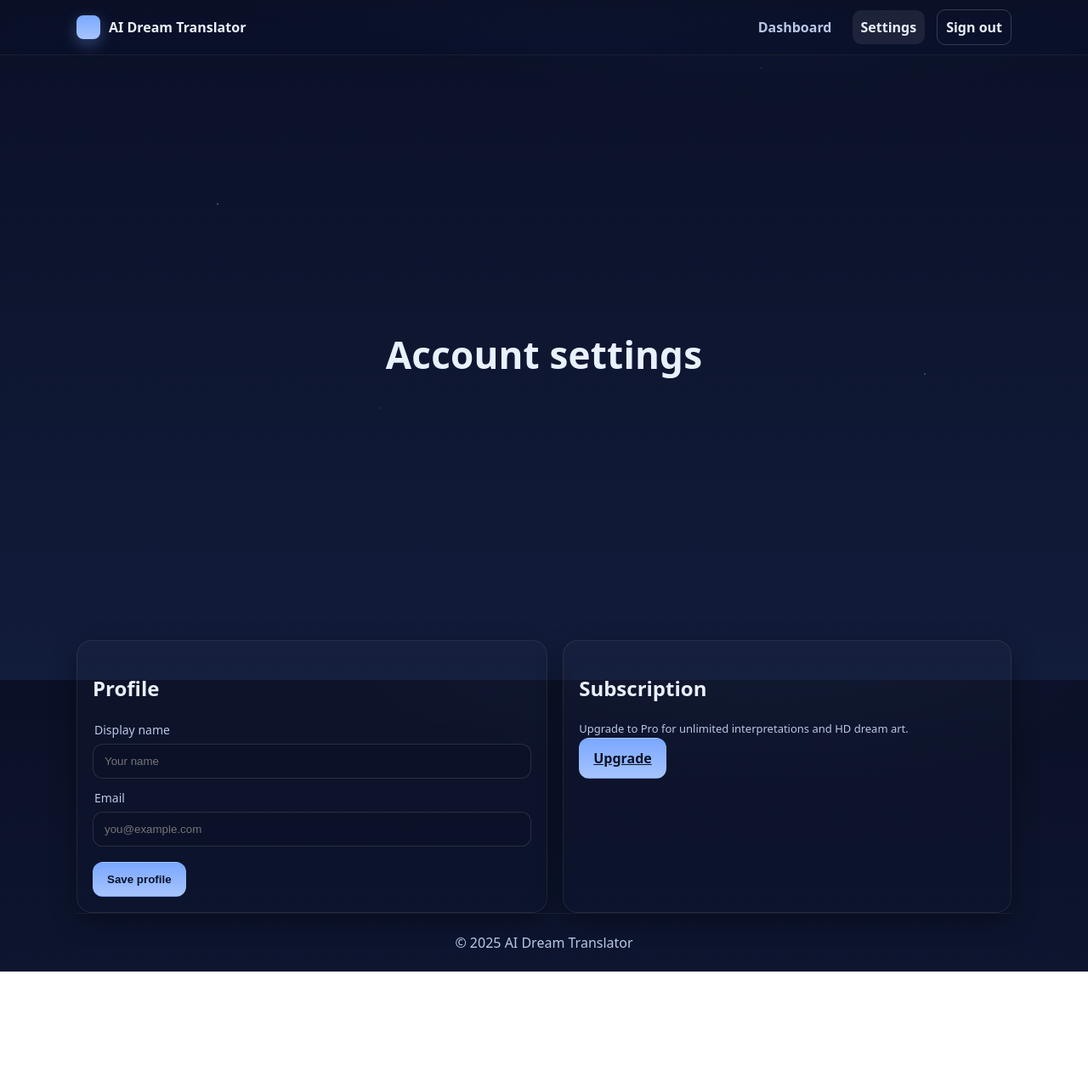
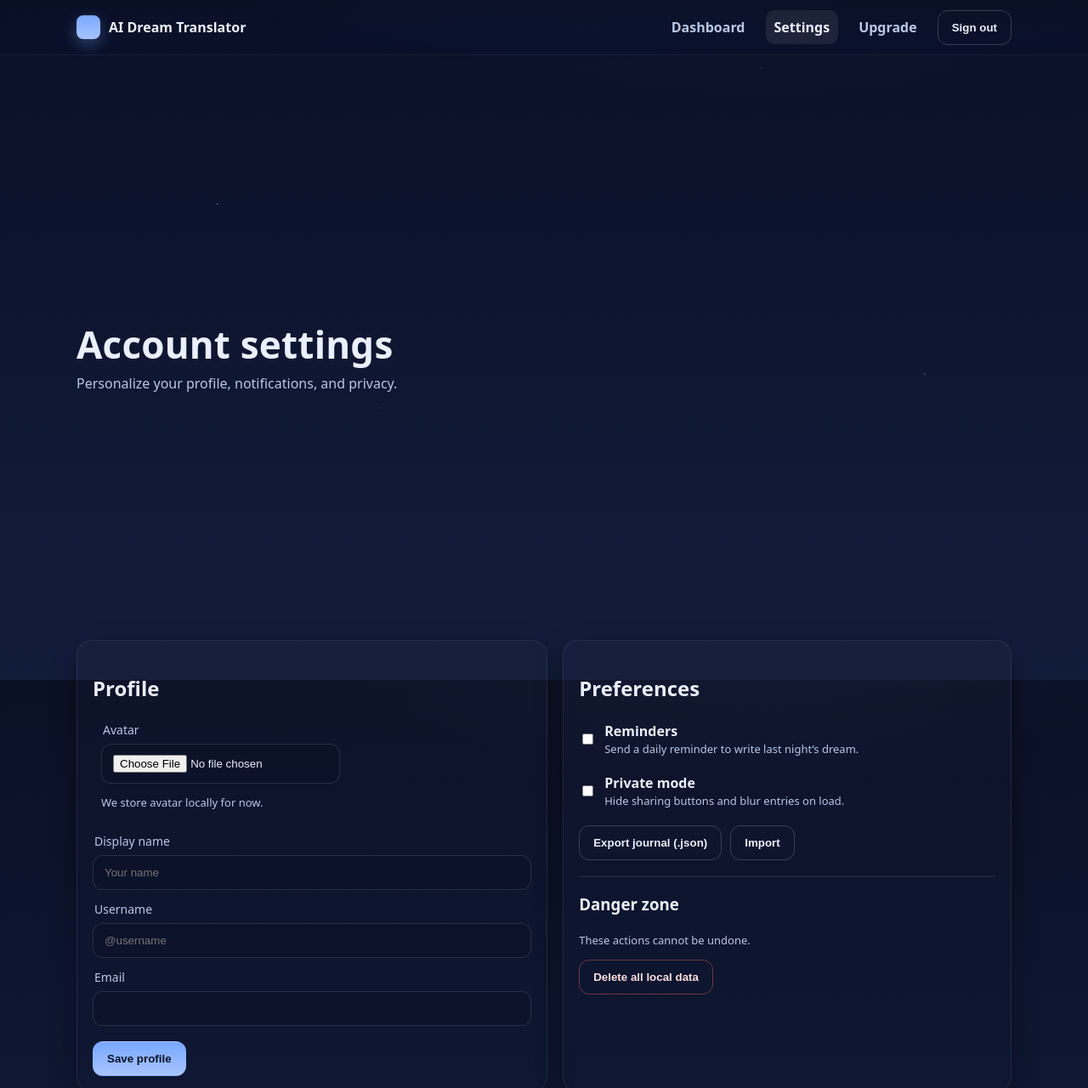
Before and after one commit to EA-LA/ai-dream-translator, a website with bundled scripts: page settings.html in a window 1280 px wide. Shown: the top 1280 px of the page at 85% size. Before the commit the page ends 1143 px from the top, so only its background shows below. Built offline with nearby package versions, Linux system fonts and the light colour scheme; no server answers.

Commit message:
Update settings.html

```diff
--- a/settings.html
+++ b/settings.html
@@ -7,35 +7,94 @@
   <title>Settings — AI Dream Translator</title>
   <link rel="stylesheet" href="styles.css" />
 </head>
-<body data-requires-auth>
+<body>
   <div class="bg"><div class="stars"></div><div class="glow"></div></div>
-  <nav class="nav"><div class="wrap nav-in">
-    <a class="brand" href="dashboard.html"><span class="logo"></span><span>AI Dream Translator</span></a>
-    <div class="nav-links">
-      <a href="dashboard.html">Dashboard</a>
-      <a class="active" href="settings.html">Settings</a>
-      <a href="#" class="btn ghost" onclick="doSignOut(event)">Sign out</a>
+
+  <nav class="nav">
+    <div class="wrap nav-in">
+      <a class="brand" href="index.html"><span class="logo"></span><span>AI Dream Translator</span></a>
+      <div class="nav-links">
+        <a href="dashboard.html">Dashboard</a>
+        <a href="settings.html" class="active">Settings</a>
+        <a href="pricing.html">Upgrade</a>
+        <button class="btn ghost" id="signOutBtn">Sign out</button>
+      </div>
+      <button class="hamburger" id="hamburger" aria-label="Menu"><span></span></button>
     </div>
-  </div></nav>
+  </nav>
 
-  <header class="wrap hero center"><h1 class="h1">Account settings</h1></header>
+  <header class="wrap hero">
+    <h1 class="h1">Account settings</h1>
+    <p class="lead">Personalize your profile, notifications, and privacy.</p>
+  </header>
 
   <main class="wrap grid two">
+    <!-- Profile -->
     <section class="card">
       <h2>Profile</h2>
-      <form onsubmit="saveProfile(event)">
-        <label class="label" for="s-name">Display name</label>
-        <input id="s-name" class="input" type="text" placeholder="Your name" />
-        <label class="label mt" for="s-email">Email</label>
-        <input id="s-email" class="input" type="email" placeholder="you@example.com" disabled />
-        <div class="row mt2"><button class="btn primary" type="submit">Save profile</button></div>
-      </form>
+
+      <div class="row">
+        <div class="avatar" id="avatarPreview"></div>
+        <div>
+          <label class="label">Avatar</label>
+          <input type="file" accept="image/*" id="avatarInput" class="input" />
+          <p class="small">We store avatar locally for now.</p>
+        </div>
+      </div>
+
+      <label class="label mt">Display name</label>
+      <input class="input" id="displayName" placeholder="Your name" />
+
+      <label class="label mt">Username</label>
+      <input class="input" id="username" placeholder="@username" />
+
+      <label class="label mt">Email</label>
+      <input class="input" id="emailReadonly" disabled />
+
+      <div class="row mt2">
+        <button class="btn primary" id="saveProfileBtn">Save profile</button>
+      </div>
     </section>
 
+    <!-- Preferences -->
     <section class="card">
-      <h2>Subscription</h2>
-      <p class="small">Upgrade to Pro for unlimited interpretations and HD dream art.</p>
-      <a class="btn primary" href="pricing.html">Upgrade</a>
+      <h2>Preferences</h2>
+
+      <div class="row">
+        <label class="switch">
+          <input type="checkbox" id="notifToggle" />
+          <span class="slider"></span>
+        </label>
+        <div>
+          <div><strong>Reminders</strong></div>
+          <div class="small">Send a daily reminder to write last night’s dream.</div>
+        </div>
+      </div>
+
+      <div class="row mt2">
+        <label class="switch">
+          <input type="checkbox" id="privateToggle" />
+          <span class="slider"></span>
+        </label>
+        <div>
+          <div><strong>Private mode</strong></div>
+          <div class="small">Hide sharing buttons and blur entries on load.</div>
+        </div>
+      </div>
+
+      <div class="row mt2">
+        <button class="btn ghost" id="exportBtn">Export journal (.json)</button>
+        <button class="btn ghost" id="importBtn">Import</button>
+        <input id="importFile" type="file" accept="application/json" class="hidden" />
+      </div>
+
+      <hr class="mt2" style="border-color:rgba(255,255,255,.08)">
+
+      <h3 class="mt2">Danger zone</h3>
+      <p class="small">These actions cannot be undone.</p>
+      <div class="row">
+        <button class="btn" id="clearLocalBtn" style="border-color:rgba(255,100,100,.4); color:#ffdede; background:transparent">Delete all local data</button>
+      </div>
     </section>
   </main>
 
```
